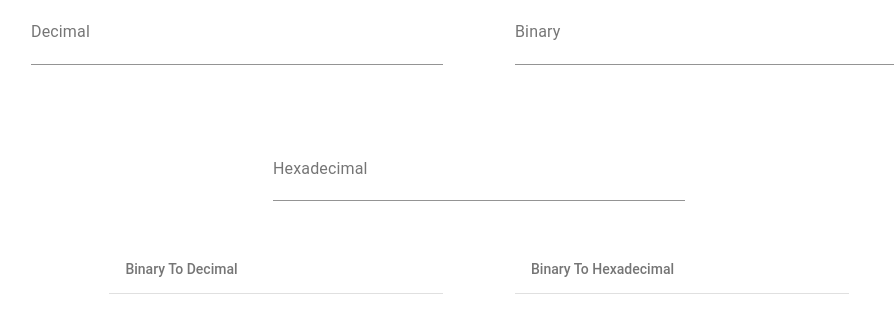
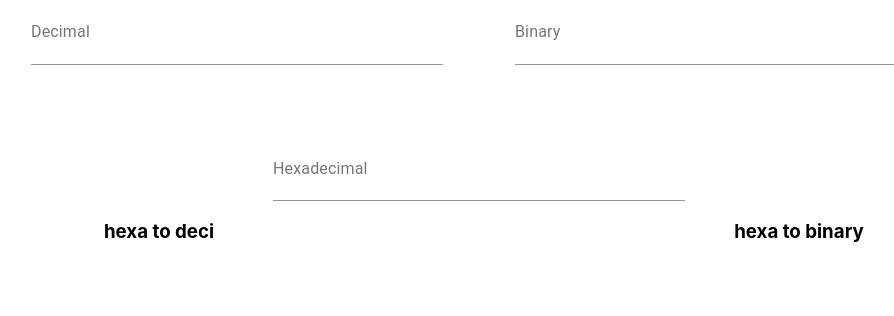
Before and after one commit to cadellsingh/converter, a React (Create React App) app: page / in a window 1280 px wide. Shown: the top 316 px of the page, without its empty margins (161-1055 px from the left). Built offline with nearby package versions, Linux system fonts and the light colour scheme.

Commit message:
removed calRow comp

```diff
--- a/src/App.css
+++ b/src/App.css
@@ -11,9 +11,14 @@
 }
 
 .test {
-    /*background-color: green;*/
     width: 30%;
 }
+
+.center-text {
+    text-align: center;
+}
+
+
 
 /*.grid {*/
 /*    background-color: green;*/
--- a/src/App.js
+++ b/src/App.js
@@ -8,8 +8,8 @@ import { binaryToDecimal } from "./utils/binaryToDecimal";
 import { binaryToHexadecimal } from "./utils/binaryToHexadecimal";
 import { hexadecimalToDecimal } from "./utils/hexadecimalToDecimal";
 import { hexadecimalToBinary } from "./utils/hexadecimalToBinary";
-import CalculationRow from "./CalculationRow";
 import BinaryCalculation from "./BinaryCalculations";
+import HexadecimalCalculation from "./HexadecimalCalculation";
 
 const App = () => {
   const [input, setInput] = useState({
@@ -77,9 +77,7 @@ const App = () => {
         handleOnClick={handleOnClick}
       />
 
-      {/*possibly dont even need a Calculation Row component*/}
-      {/*<CalculationRow input={input} />*/}
-      <BinaryCalculation binary={input.binary} />
+      <HexadecimalCalculation hexadecimal={input.hexadecimal} />
     </div>
   );
 };
--- a/src/CalculationRow.js
+++ /dev/null
@@ -1,20 +0,0 @@
-import React from "react";
-import BinaryCalculation from "./BinaryCalculations";
-import HexadecimalCalculation from "./HexadecimalCalculation";
-import DecimalCalculation from "./DecimalCalculation";
-
-const CalculationRow = ({ input }) => {
-  // only display 1 of the three based on whats being clicked on
-  // so if decimal is being inputted display decimal calculation
-  // decimal calculation will have decimal to binary & decimal to hexadecimal
-  // might have to change back the calculation methods
-  //
-
-  return (
-    // <DecimalCalculation decimal={input.decimal} />
-    <BinaryCalculation binary={input.binary} />
-    // <HexadecimalCalculation hexadecimal={input.hexadecimal} />
-  );
-};
-
-export default CalculationRow;
```
